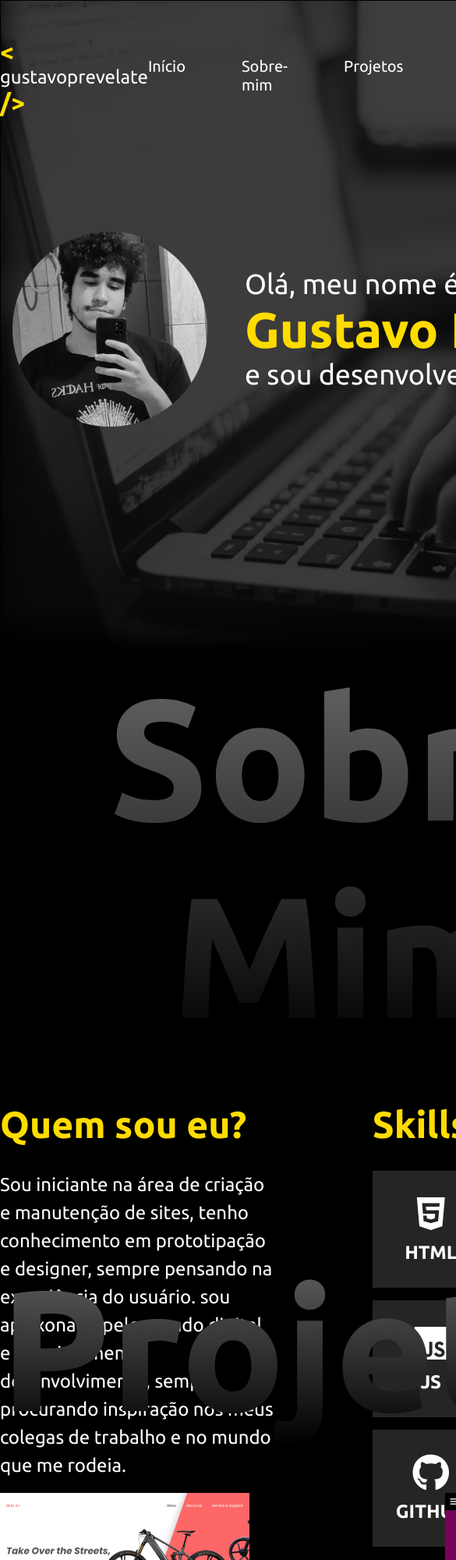
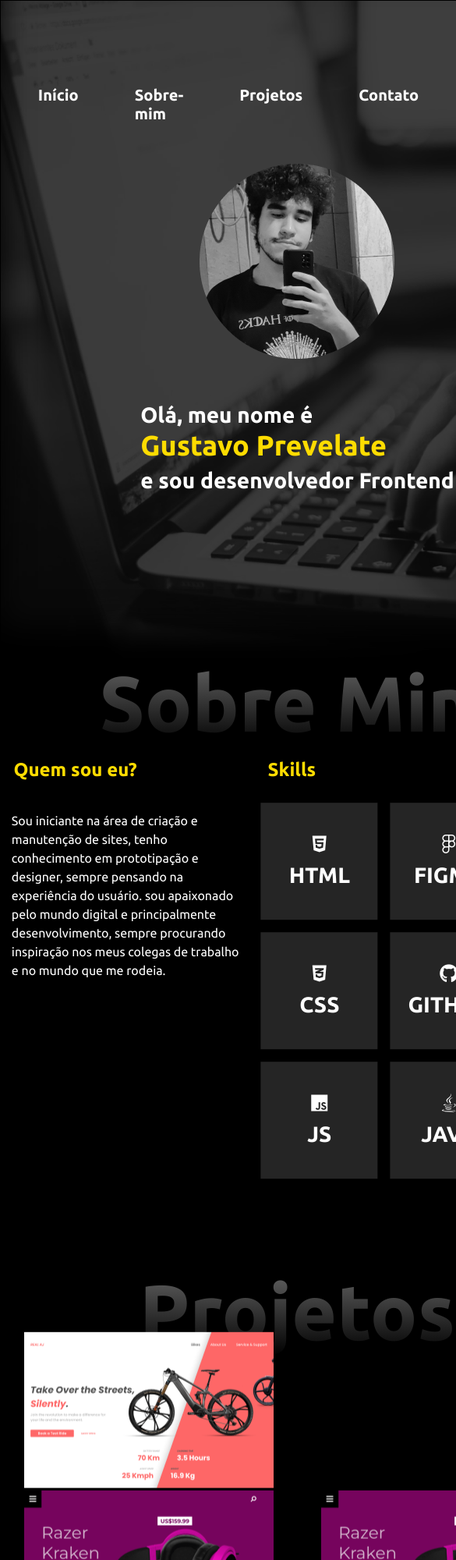
Before and after one commit to GustavoPrevelate/MeuPortifolio, a plain HTML site: page index.html in a window 390 px wide. Shown: the top 2000 px of the page at 78% size, 585 px wide, since content can reach past the window. Drawn offline with Linux system fonts and the light colour scheme.

Commit message:
projeto-terminado

```diff
--- a/css/contato.css
+++ b/css/contato.css
@@ -9,7 +9,15 @@
     align-items: center;
     justify-content: space-between;
 }
-
+.section-contato{
+    grid-area: title;
+    font-size: 220px;
+    text-align: center;
+    background-image: linear-gradient(#666, #000);
+    background-clip: text;
+    -webkit-background-clip: text;
+    color: transparent;
+}
 .contato__container{
     grid-area: contatos;
     display: flex;
--- a/css/home.css
+++ b/css/home.css
@@ -17,9 +17,9 @@
     filter: grayscale(100%);
 }
 .profile__text{
-    font-size: 2.25rem;
+    font-size: 1.75rem;
 }
 .profile__name{
-    font-size: 4rem;
+    font-size: 2.25rem;
     color: var(--primary-color);
 }
--- a/css/projetos.css
+++ b/css/projetos.css
@@ -5,6 +5,15 @@
     justify-content: center;
     align-items: center;
     gap: 60px;
+}
+.section-projetos{
+    grid-area: title;
+    font-size: 220px;
+    text-align: center;
+    background-image: linear-gradient(#666, #000);
+    background-clip: text;
+    -webkit-background-clip: text;
+    color: transparent;
 }
 .card-container{
     max-width: 1200px;
--- a/css/sobre-mim.css
+++ b/css/sobre-mim.css
@@ -1,4 +1,4 @@
-    .sobre-mim{
+.sobre-mim{
     max-width: 1200px;
     width: 100%;
     display: grid;
--- a/css/style.css
+++ b/css/style.css
@@ -43,3 +43,191 @@ footer{
     place-content: center;
     border-top: 2px solid #ffffff;
 }
+
+/* TABLET */
+@media (max-width: 960px){
+    header{
+        font-weight: 700;
+    }
+    .profile{
+        display: flex;
+        flex-direction: column;
+        font-size: 2.25rem;
+        font-weight: 700;
+    }
+    .menu{
+        transform: translate(-10%, 30%);
+        gap: 32px;
+        font-size: 1.25rem;
+    }
+    .logo{
+        transform: translate(10%, 0%);
+    }
+    .section-title{
+        grid-area: title;
+        font-size: 120px;
+        text-align: center;
+        background-image: linear-gradient(#666, #000);
+        background-clip: text;
+        -webkit-background-clip: text;
+        color: transparent;
+    }
+    h2.section-title{
+        font-size: 120px;
+        text-align: center;
+        gap: 32px
+
+    }
+    h3.description__title{
+        transform: translate(10%, -100%);
+        font-size: 48px;
+    }
+    p.description__text{
+        transform: translate(10%, -20%);
+        font-size: 24px;
+    }
+    h3.skills__title{
+        transform: translate(-5%, -100%);
+        font-size: 48px;
+
+    }
+    ul.skills__icons{
+        transform: translate(-10%, -24%);
+        width: 75%;
+        height: 60%;
+        flex-direction: column;
+        justify-content: center;
+        align-items: center;
+        gap: 16px;
+    }
+    li.skills__icon i{
+        font-size: 2.5rem;
+    }
+    li.skills__icon span{
+        font-size: 1.75rem;
+        font-weight: 700;
+    }
+    h2.section-projetos{
+        transform: translate(-0%, 0%);
+        font-size: 120px;
+        text-align: center;
+        gap: 32px
+    }
+    ul.card-container{
+        transform: translate(-0%, -5%);
+        width: -100%;
+        height: 100%;
+        justify-content: center;
+        align-items: center;
+        gap: 32px;
+    }
+    h2.section-contato{
+        transform: translate(-0%, 40%);
+        font-size: 100px;
+        text-align: center;
+        gap: 32px
+    }
+    ul.social-container{
+        transform: translate(-40%, -300%);
+    }
+    ul.contato__container{
+        transform: translate(20%, -0%);
+        font-size: 24px;
+
+    }
+    ul.links-container{
+        transform: translate(-80%, -0%);
+        font-size: 24px;
+    }
+}
+
+/* CELULAR*/
+@media (max-width: 640px){
+    .profile{
+        display: flex;
+        flex-direction: column;
+    }
+    .menu{
+        transform: translate(10%, 120%);
+        gap: 32px;
+        font-size: 1.25rem;
+    }
+    .logo{
+        display: none;
+    }
+    .section-title{
+        grid-area: title;
+        font-size: 120px;
+        text-align: center;
+        background-image: linear-gradient(#666, #000);
+        background-clip: text;
+        -webkit-background-clip: text;
+        color: transparent;
+    }
+    h2.section-title{
+        font-size: 100px;
+        text-align: center;
+        gap: 32px
+
+    }
+    h3.description__title{
+        transform: translate(5%, -180%);
+        font-size: 24px;
+    }
+    p.description__text{
+        transform: translate(5%, -20%);
+        font-size: 16px;
+    }
+    h3.skills__title{
+        transform: translate(-20%, -180%);
+        font-size: 24px;
+
+    }
+    ul.skills__icons{
+        transform: translate(-30%, -20%);
+        width: 75%;
+        height: 60%;
+        flex-direction: column;
+        justify-content: center;
+        align-items: center;
+        gap: 16px;
+    }
+    li.skills__icon i{
+        font-size: 1.5rem;
+    }
+    li.skills__icon span{
+        font-size: 1.75rem;
+        font-weight: 700;
+    }
+    h2.section-projetos{
+        transform: translate(-0%, 20%);
+        font-size: 100px;
+        text-align: center;
+        gap: 32px
+    }
+    ul.card-container{
+        transform: translate(-0%, -10%);
+        width: -100%;
+        height: 100%;
+        flex-direction: column;
+        justify-content: center;
+        align-items: center;
+        gap: 0px;
+    }
+    h2.section-contato{
+        transform: translate(-0%, 0%);
+        font-size: 100px;
+        text-align: center;
+        gap: 32px
+    }
+    ul.social-container{
+        transform: translate(-20%, -350%);
+    }
+    ul.contato__container{
+        transform: translate(20%, -0%);
+
+    }
+    ul.links-container{
+        transform: translate(-80%, -0%);
+    }
+}
--- a/index.html
+++ b/index.html
@@ -88,7 +88,7 @@
             </div>
         </section>
         <section class="projetos" id="projetos">
-            <h2 class="section-title">
+            <h2 class="section-projetos">
                 Projetos
             </h2>
             <ul class="card-container">
@@ -125,7 +125,7 @@
             </ul>
         </section>
         <section class="contato" id="contato">
-            <h2 class="section-title">Contato</h2>
+            <h2 class="section-contato">Contato</h2>
             <ul class="contato__container">
                 <li>
                     <h3 class="contato__title">Contato</h3>
```
